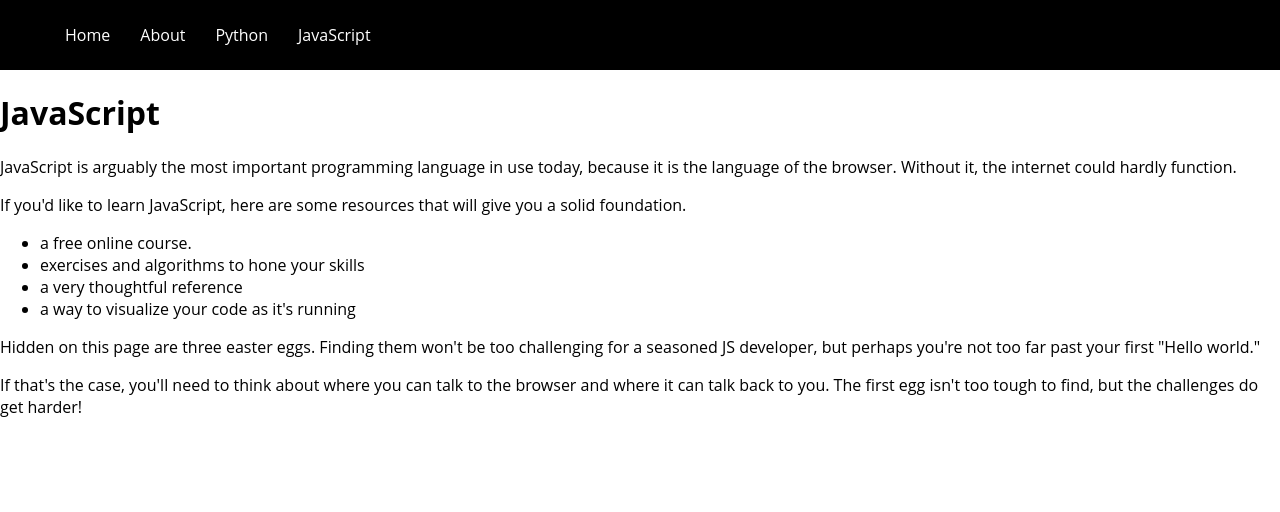
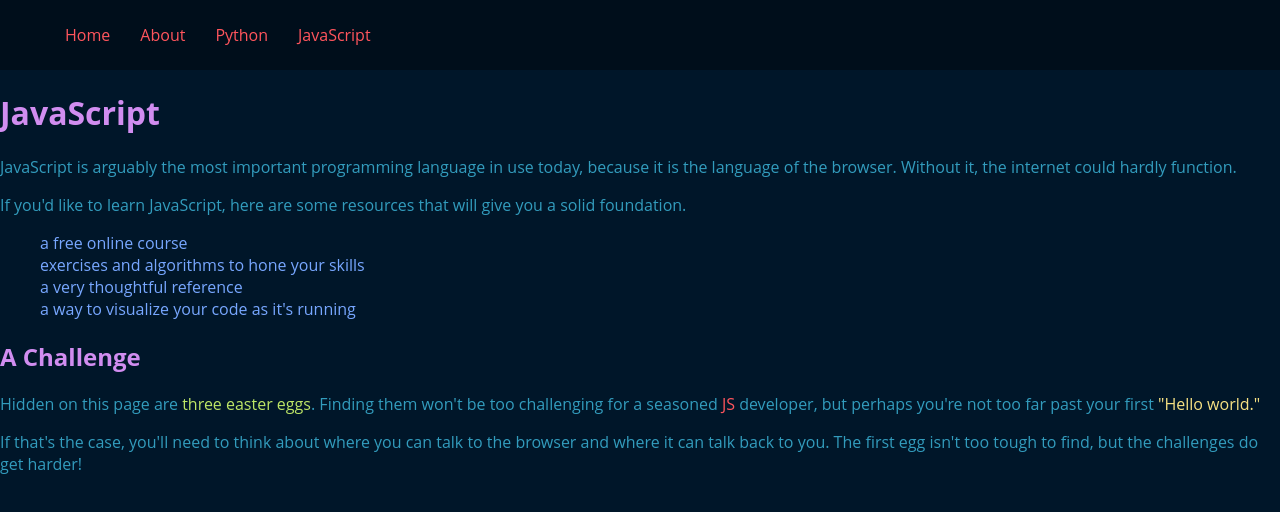
Before and after one commit to C-STYR/homesite, a Next.js app: page /javascript in a window 1280 px wide. Shown: the top 512 px of the page. Built offline with nearby package versions, Linux system fonts and the light colour scheme.

Commit message:
javascript styling

```diff
--- a/pages/javascript.tsx
+++ b/pages/javascript.tsx
@@ -1,5 +1,5 @@
 import Meta from '../components/Meta'
-import Layout from '../components/Layout'
+import styles from '../styles/javascript.module.css'
 
 const EasterEgg2 = ({message1, message2}) => {
 
@@ -13,7 +13,7 @@ const EasterEgg2 = ({message1, message2}) => {
   return (
 
 
-  <div>
+  <div className={styles.list}>
     <Meta title="JavaScript"/>
     <h1>JavaScript</h1>
     <p>
@@ -23,9 +23,9 @@ const EasterEgg2 = ({message1, message2}) => {
     <p>
       If you'd like to learn JavaScript, here are some resources that will give you a solid foundation.
     </p>
-    <ul>
+    <ul >
       <li>
-        <a href="https://www.codecademy.com/learn/introduction-to-javascript">a free online course.</a>
+        <a href="https://www.codecademy.com/learn/introduction-to-javascript">a free online course</a>
       </li>
       <li>
         <a href="https://csx.codesmith.io/login">exercises and algorithms to hone your skills</a>
@@ -37,9 +37,11 @@ const EasterEgg2 = ({message1, message2}) => {
         <a href="http://www.pythontutor.com/javascript.html#mode=edit">a way to visualize your code as it's running</a>
       </li>
     </ul>
+
+    <h2>A Challenge</h2>
     <p>
-      Hidden on this page are three easter eggs.  Finding them won't be too challenging for
-      a seasoned JS developer, but perhaps you're not too far past your first "Hello world."
+      Hidden on this page are <span style={{color: "#BDE666"}}>three easter eggs</span>.  Finding them won't be too challenging for
+      a seasoned <span style={{color: "#FF555D"}}>JS</span> developer, but perhaps you're not too far past your first <span style={{color: "#F6E183"}}>"Hello world."</span>
     </p>
     <p>
       If that's the case, you'll need to think about where you can talk to the browser and where it
--- a/styles/Nav.module.css
+++ b/styles/Nav.module.css
@@ -2,8 +2,8 @@
   height: 50px;
   padding: 10px;
   display: flex;
-  color: #fff;
-  background: #000;
+  color: #FF555D;
+  background: #000E1B;
   align-items: center;
   justify-content: flex-start;
 }
--- a/styles/globals.css
+++ b/styles/globals.css
@@ -3,9 +3,15 @@ body {
   padding: 0;
   margin: 0;
   font-family: Open Sans;
+  background: #001629;
+  color: #329CBD;
 }
 
 a {
   color: inherit;
   text-decoration: none;
 }
+
+h1, h2 {
+  color: #D18DF0;
+}
--- /dev/null
+++ b/styles/javascript.module.css
@@ -0,0 +1,4 @@
+.list ul li {
+  list-style: none;
+  color: #77A7FF;
+}
```
